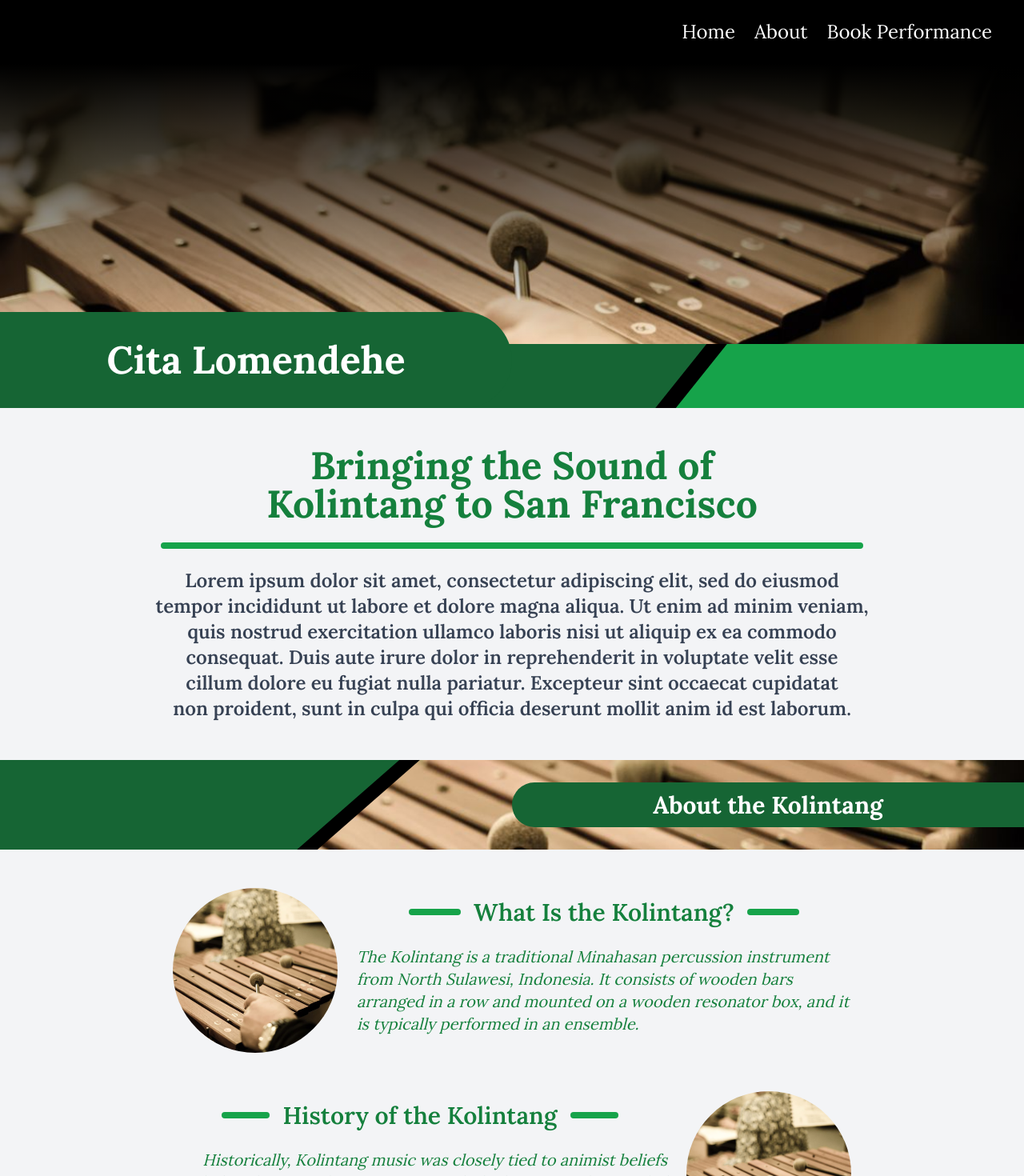
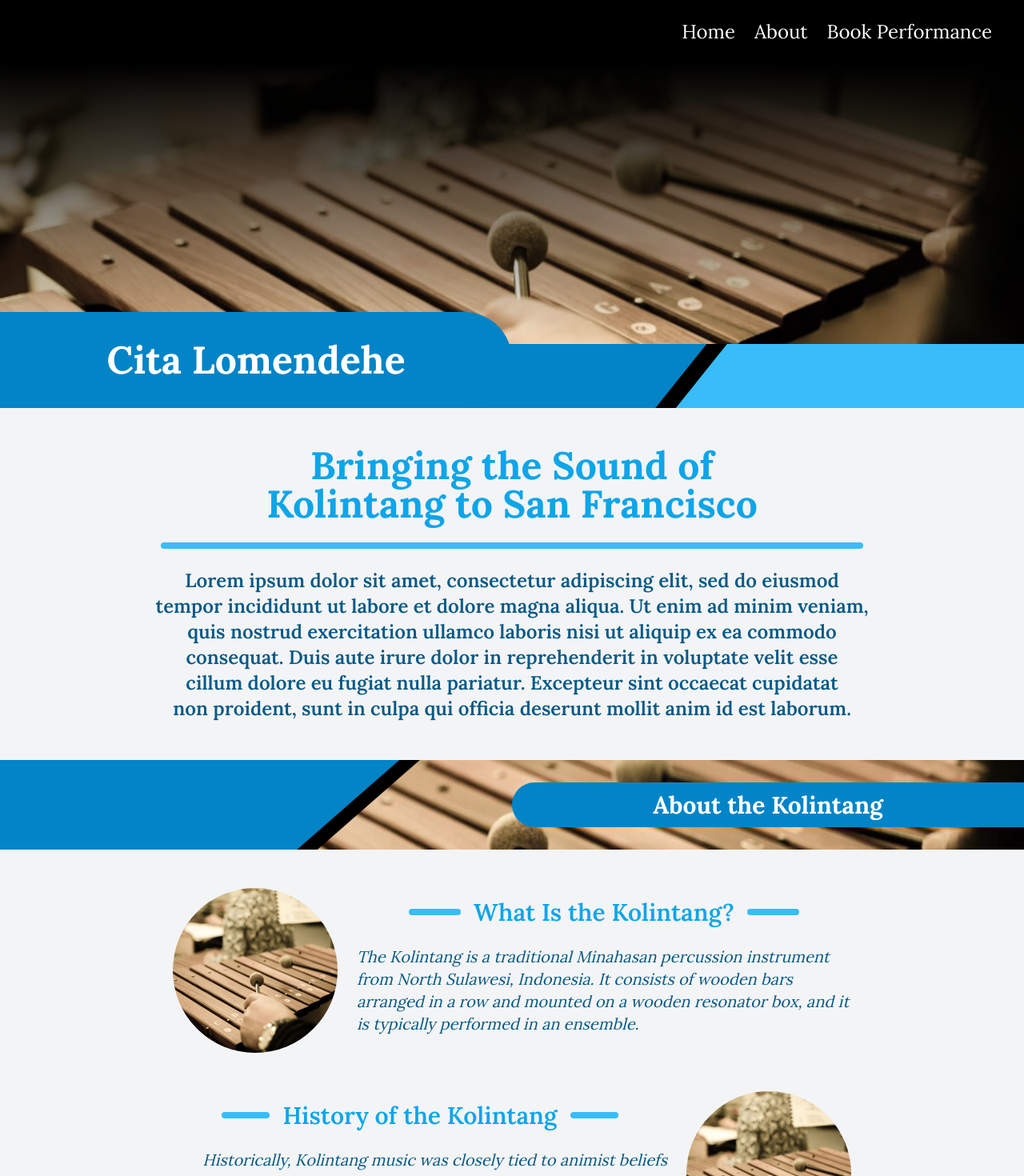
Before and after one commit to AlexHuynh35/KolintangWebsite, a Next.js app in the folder frontend/: page / in a window 1280 px wide. Shown: the top 1470 px of the page at 80% size. Built offline with nearby package versions, Linux system fonts and the light colour scheme.

Commit message:
rework: cosmetic changes

```diff
--- a/frontend/src/app/globals.css
+++ b/frontend/src/app/globals.css
@@ -3,10 +3,11 @@
 :root {
   --background: #ffffff;
   --foreground: #000000;
-  --accent-light: #16A34A;
-  --accent-medium: #15803D;
-  --accent-dark: #166534;
-  --accent-intense: #14532D;
+  --accent-light: /*#16A34A*/ #38BDF8;
+  --accent-medium: /*#15803D*/ #0EA5E9;
+  --accent-dark: /*#166534*/ #0284C7;
+  --accent-intense: /*#14532D*/ #0369A1;
+  --accent-extreme: #075985;
 }
 
 @theme inline {
@@ -16,6 +17,7 @@
   --color-accent-medium: var(--accent-medium);
   --color-accent-dark: var(--accent-dark);
   --color-accent-intense: var(--accent-intense);
+  --color-accent-extreme: var(--accent-extreme);
 }
 
 @media (prefers-color-scheme: dark) {
--- a/frontend/src/app/layout.tsx
+++ b/frontend/src/app/layout.tsx
@@ -1,7 +1,7 @@
 import "./globals.css";
 import type { Metadata } from "next";
 import { Lora } from "next/font/google";
-import { NavBar, Hero, Footer } from "@/components/index";
+import { NavBar, Hero, Footer, Clamp } from "@/components/index";
 
 const lora = Lora({ subsets: ["latin"] });
 
@@ -18,6 +18,7 @@ export default function RootLayout({
   return (
     <html lang="en">
       <body className={`${lora.className} bg-white text-black`}>
+        <Clamp />
         <NavBar />
         <Hero />
         {children}
--- /dev/null
+++ b/frontend/src/components/clamp.tsx
@@ -0,0 +1,8 @@
+export default function Clamp() {
+  return (
+    <div className="relative w-full h-full">
+      <div className="fixed top-0 left-0 right-0 h-1/2 bg-black -z-100" />
+      <div className="fixed bottom-0 left-0 right-0 h-1/2 bg-accent-intense -z-100" />
+    </div>
+  )
+}
--- a/frontend/src/components/event-card.tsx
+++ b/frontend/src/components/event-card.tsx
@@ -27,7 +27,7 @@ export default function EventCard({ title, description, videoUrl }: FactProps) {
           </div>
         </div>
         <div className="w-full md:w-1/2">
-          <blockquote className="text-xl text-balance text-left text-accent-medium">
+          <blockquote className="text-xl text-balance text-left text-accent-extreme">
             {description}
           </blockquote>
         </div>
--- a/frontend/src/components/fact-card.tsx
+++ b/frontend/src/components/fact-card.tsx
@@ -26,7 +26,7 @@ export default function FactCard({ title, description, imageUrl, onLeft }: FactP
           <h2 className="text-2xl md:text-3xl font-semibold text-accent-medium">{title}</h2>
           <div className="h-2 bg-accent-light rounded flex-[0.25]" />
         </div>
-        <blockquote className={`text-xl text-pretty ${onLeft ? "text-left" : "text-right"} italic text-accent-medium`}>
+        <blockquote className={`text-xl text-pretty ${onLeft ? "text-left" : "text-right"} italic text-accent-extreme`}>
           {description}
         </blockquote>
       </div>
--- a/frontend/src/components/form.tsx
+++ b/frontend/src/components/form.tsx
@@ -203,8 +203,8 @@ export default function Form() {
               <div className="w-full flex flex-row justify-center items-center gap-3">
                 <strong className="text-xl text-accent-medium">Availability: </strong>
                 <Image
-                  src={available ? "/media/icons/check.svg" : "/media/icons/cross.svg"}
-                  alt={available ? "Date Available" : "Date Not Available"}
+                  src={dateLoading ? "/media/icons/loading.svg" : available ? "/media/icons/check.svg" : "/media/icons/cross.svg"}
+                  alt={dateLoading ? "Checking Date" : available ? "Date Available" : "Date Not Available"}
                   width={20}
                   height={20}
                   className="object-cover rounded-full"
--- a/frontend/src/components/index.ts
+++ b/frontend/src/components/index.ts
@@ -1,5 +1,6 @@
 export { default as NavBar } from "./nav-bar";
 export { default as Hero } from "./hero";
+export { default as Clamp } from "./clamp";
 export { default as Footer } from "./footer";
 export { default as PageTitle } from "./page-title";
 export { default as SectionTitle } from "./section-title";
--- a/frontend/src/components/page-title.tsx
+++ b/frontend/src/components/page-title.tsx
@@ -12,7 +12,7 @@ export default function PageTitle({ title, description }: PageTitleProps) {
       <div className="flex justify-center pb-6">
         <div className="w-9/10 h-2 bg-accent-light rounded" />
       </div>
-      <p className="font-semibold text-xl md:text-2xl text-gray-700">
+      <p className="font-semibold text-xl md:text-2xl text-accent-extreme">
         {description}
       </p>
     </div>
```
Also changed, not shown: frontend/public/media/icons/loading.svg (added).
